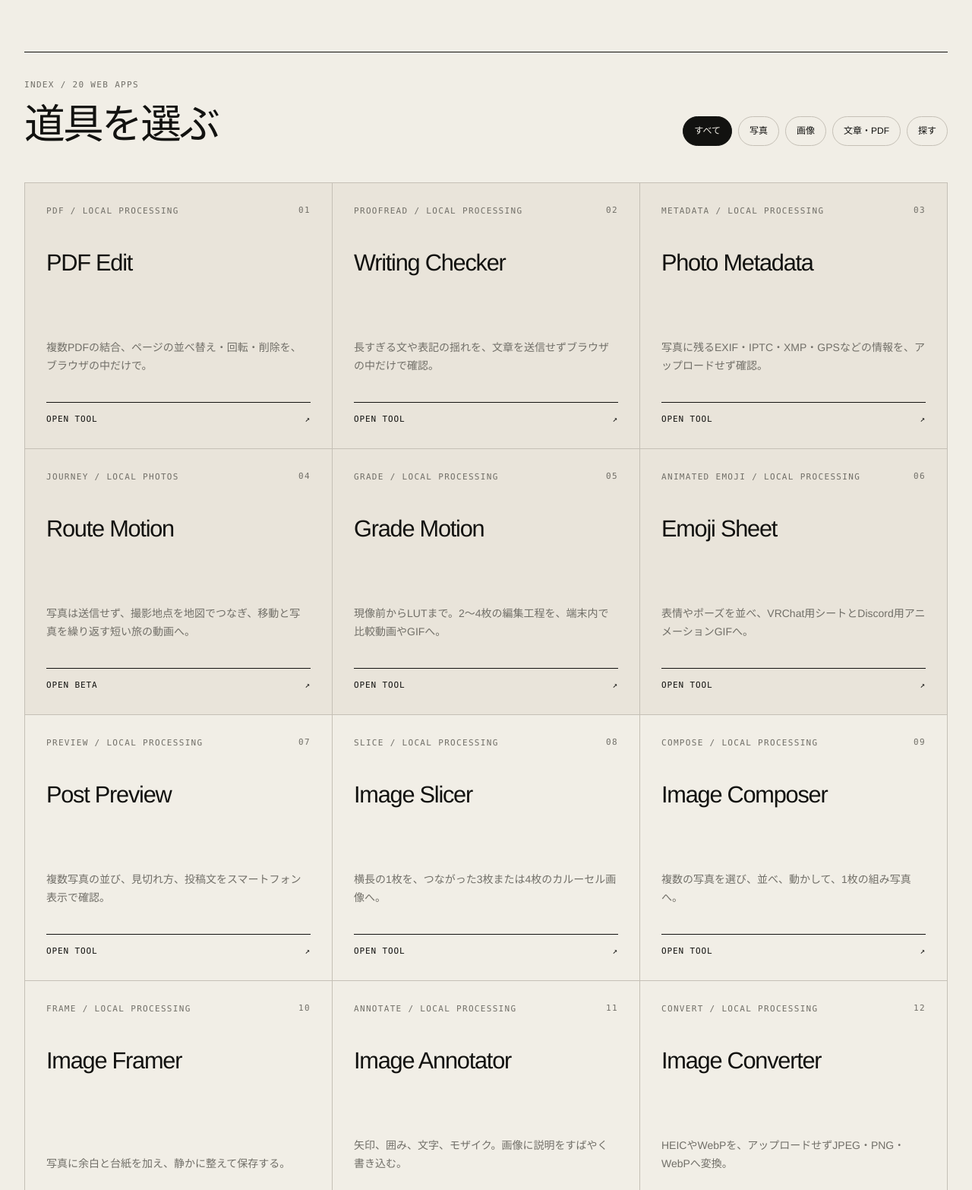
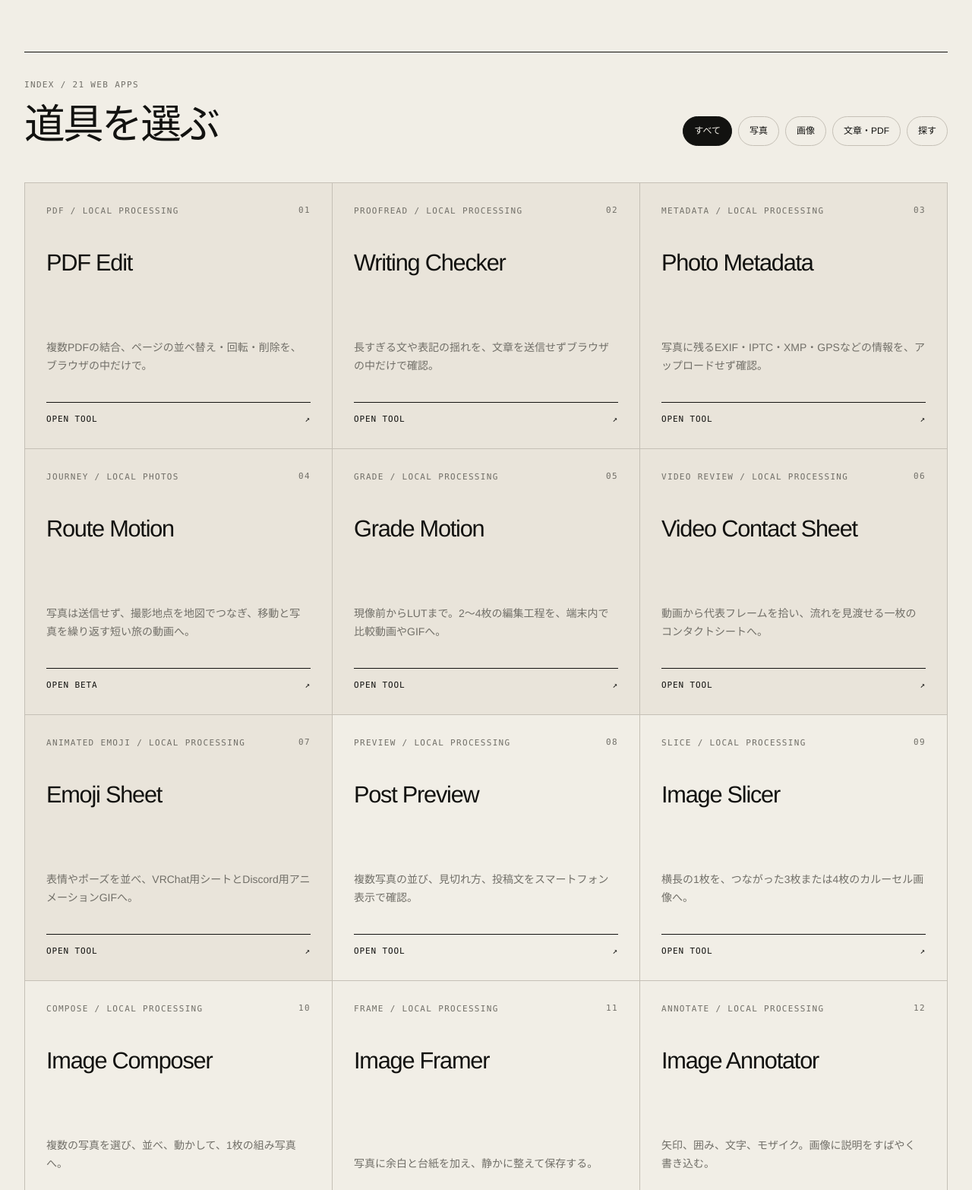
Before and after one commit to nobphotographr/iruagaru-tools, a website: page index.html in a window 1280 px wide. Shown: the part 634-2200 px from the top of the page at 76% size. Drawn offline with Linux system fonts and the light colour scheme.

Commit message:
Add Video Contact Sheet to tools portal

```diff
--- a/index.html
+++ b/index.html
@@ -45,7 +45,7 @@
     <section class="tools-section" id="tools" aria-labelledby="tools-title">
       <div class="section-heading">
         <div>
-          <p class="eyebrow">INDEX / 20 WEB APPS</p>
+          <p class="eyebrow">INDEX / 21 WEB APPS</p>
           <h2 id="tools-title">道具を選ぶ</h2>
         </div>
         <div class="filters" role="group" aria-label="カテゴリーで絞り込む">
@@ -98,8 +98,16 @@
           <span class="tool-open">Open tool <span aria-hidden="true">↗</span></span>
         </a>
 
+        <a class="tool-card tool-card--feature" data-category="photo" href="/video-contact-sheet/">
+          <span class="tool-number">06</span>
+          <span class="tool-meta">VIDEO REVIEW / LOCAL PROCESSING</span>
+          <strong>Video Contact Sheet</strong>
+          <span class="tool-description">動画から代表フレームを拾い、流れを見渡せる一枚のコンタクトシートへ。</span>
+          <span class="tool-open">Open tool <span aria-hidden="true">↗</span></span>
+        </a>
+
         <a class="tool-card tool-card--feature" data-category="image" href="/emoji-sheet/">
-          <span class="tool-number">06</span>
+          <span class="tool-number">07</span>
           <span class="tool-meta">ANIMATED EMOJI / LOCAL PROCESSING</span>
           <strong>Emoji Sheet</strong>
           <span class="tool-description">表情やポーズを並べ、VRChat用シートとDiscord用アニメーションGIFへ。</span>
@@ -107,7 +115,7 @@
         </a>
 
         <a class="tool-card" data-category="photo" href="/post-preview/">
-          <span class="tool-number">07</span>
+          <span class="tool-number">08</span>
           <span class="tool-meta">PREVIEW / LOCAL PROCESSING</span>
           <strong>Post Preview</strong>
           <span class="tool-description">複数写真の並び、見切れ方、投稿文をスマートフォン表示で確認。</span>
@@ -115,7 +123,7 @@
         </a>
 
         <a class="tool-card" data-category="image" href="/image-splitter/">
-          <span class="tool-number">08</span>
+          <span class="tool-number">09</span>
           <span class="tool-meta">SLICE / LOCAL PROCESSING</span>
           <strong>Image Slicer</strong>
           <span class="tool-description">横長の1枚を、つながった3枚または4枚のカルーセル画像へ。</span>
@@ -123,7 +131,7 @@
         </a>
 
         <a class="tool-card" data-category="image" href="/image-composer/">
-          <span class="tool-number">09</span>
+          <span class="tool-number">10</span>
           <span class="tool-meta">COMPOSE / LOCAL PROCESSING</span>
           <strong>Image Composer</strong>
           <span class="tool-description">複数の写真を選び、並べ、動かして、1枚の組み写真へ。</span>
@@ -131,7 +139,7 @@
         </a>
 
         <a class="tool-card" data-category="image" href="/image-framer/">
-          <span class="tool-number">10</span>
+          <span class="tool-number">11</span>
           <span class="tool-meta">FRAME / LOCAL PROCESSING</span>
           <strong>Image Framer</strong>
           <span class="tool-description">写真に余白と台紙を加え、静かに整えて保存する。</span>
@@ -139,7 +147,7 @@
         </a>
 
         <a class="tool-card" data-category="image" href="/image-annotator/">
-          <span class="tool-number">11</span>
+          <span class="tool-number">12</span>
           <span class="tool-meta">ANNOTATE / LOCAL PROCESSING</span>
           <strong>Image Annotator</strong>
           <span class="tool-description">矢印、囲み、文字、モザイク。画像に説明をすばやく書き込む。</span>
@@ -147,7 +155,7 @@
         </a>
 
         <a class="tool-card" data-category="image" href="/image-converter/">
-          <span class="tool-number">12</span>
+          <span class="tool-number">13</span>
           <span class="tool-meta">CONVERT / LOCAL PROCESSING</span>
           <strong>Image Converter</strong>
           <span class="tool-description">HEICやWebPを、アップロードせずJPEG・PNG・WebPへ変換。</span>
@@ -155,7 +163,7 @@
         </a>
 
         <a class="tool-card" data-category="photo" href="/raw-to-dng/">
-          <span class="tool-number">13</span>
+          <span class="tool-number">14</span>
           <span class="tool-meta">DEVELOP / LOCAL PROCESSING</span>
           <strong>RAW to DNG</strong>
           <span class="tool-description">カメラRAWをアップロードせず、ブラウザ内でロスレスDNGへ。</span>
@@ -163,7 +171,7 @@
         </a>
 
         <a class="tool-card" data-category="photo" href="/x3f-to-dng/">
-          <span class="tool-number">14</span>
+          <span class="tool-number">15</span>
           <span class="tool-meta">FOVEON / LOCAL PROCESSING</span>
           <strong>X3F to DNG</strong>
           <span class="tool-description">Sigma Merrill／QuattroのX3Fを、端末内でLinear DNGへ。</span>
@@ -171,7 +179,7 @@
         </a>
 
         <a class="tool-card" data-category="photo" href="/photo-sequence/">
-          <span class="tool-number">15</span>
+          <span class="tool-number">16</span>
           <span class="tool-meta">SELECT / LOCAL PROCESSING</span>
           <strong>Photo Sequence</strong>
           <span class="tool-description">写真を選び、比べ、順番を整える。コンタクトシート出力まで。</span>
@@ -179,7 +187,7 @@
         </a>
 
         <a class="tool-card" data-category="photo" href="/photo-compare/">
-          <span class="tool-number">16</span>
+          <span class="tool-number">17</span>
           <span class="tool-meta">COMPARE / LOCAL PROCESSING</span>
           <strong>Photo Compare</strong>
           <span class="tool-description">現像前後やプリセットの違いを、重ねて、並べて、1枚の比較画像へ。</span>
@@ -187,7 +195,7 @@
         </a>
 
         <a class="tool-card" data-category="image" href="/note-cover/">
-          <span class="tool-number">17</span>
+          <span class="tool-number">18</span>
           <span class="tool-meta">COVER / LOCAL PROCESSING</span>
           <strong>note Cover Maker</strong>
           <span class="tool-description">写真とタイトルから、note向け1280×670の見出し画像を作成。</span>
@@ -195,7 +203,7 @@
         </a>
 
         <a class="tool-card" data-category="writing" href="/text-formatter/">
-          <span class="tool-number">18</span>
+          <span class="tool-number">19</span>
           <span class="tool-meta">FORMAT / LOCAL PROCESSING</span>
           <strong>Text Formatter</strong>
           <span class="tool-description">生成AIの下書きに混ざる不自然な空白や改行を、文章を壊さず整える。</span>
@@ -203,7 +211,7 @@
         </a>
 
         <a class="tool-card tool-card--external" data-category="photo" href="https://negative.iruagaru.com/" target="_blank" rel="noreferrer noopener">
-          <span class="tool-number">19</span>
+          <span class="tool-number">20</span>
           <span class="tool-meta">PRINT / EXTERNAL APP</span>
           <strong>Digital Negative Maker</strong>
           <span class="tool-description">16bit TIFFから、密着焼き用のデジタルネガを端末内で作成。</span>
@@ -211,7 +219,7 @@
         </a>
 
         <a class="tool-card tool-card--external" data-category="find" href="https://exhibit.iruagaru.com/" target="_blank" rel="noreferrer noopener">
-          <span class="tool-number">20</span>
+          <span class="tool-number">21</span>
           <span class="tool-meta">FIND / EXTERNAL SERVICE</span>
           <strong>Exhibit Board</strong>
           <span class="tool-description">全国の写真展や写真祭を、場所や会期から探せる展示情報ボード。</span>
```
Also changed, not shown: tests/site.test.mjs (+13 -2 lines), 1 other file.
